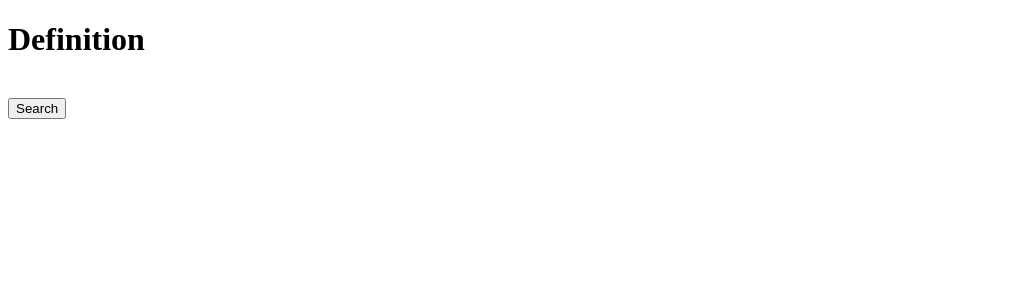
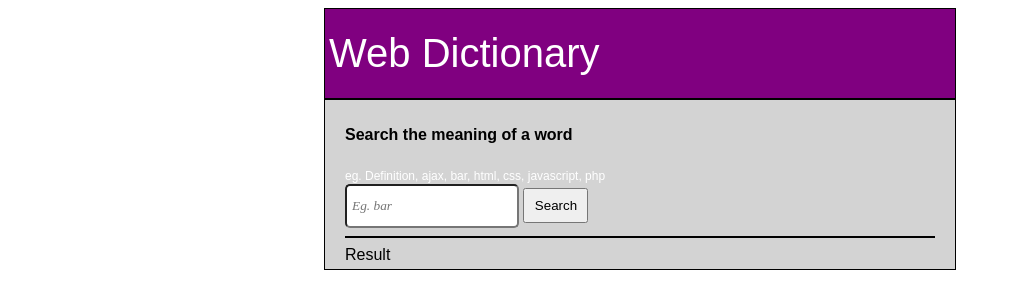
Before and after one commit to brittanymarquis/info2180-Lab6, a plain HTML site: page index.html in a window 1280 px wide. Shown: the whole page, without its empty margins (0-1011 px from the left). Drawn offline with nearby package versions, Linux system fonts and the light colour scheme.

Commit message:
Excerise 3

```diff
--- a/index.html
+++ b/index.html
@@ -2,26 +2,33 @@
 <html>
 <head>
       <title> Dictionary</title>
+        <script src="search.js" type="text/javascript"></script>
+        <script type="text/javascript" src="https://code.jquery.com/jquery-3.1.1.min.js"></script>
+        <link href="style.css" type="text/css" rel="stylesheet">
+
 </head>
 <body>
-      <h1>Definition</h1>
-      <br>
-      <button type="button" onclick="Search()" id = "request">Search</button>
-          <script>
-          function Search(){
-          var xhttp = new XMLHttpRequest();
-          var url = "https://info2180lab6-markey.c9users.io/request.php?q=definition";
-          xhttp.onreadystatechange = function(){
-                  if(this.readyState == 4 && this.status === 200){
-                  document.getElementById("request").innerHTML= this.responseText;
-                  alert(this.responseText)
-              }
-          }
-          xhttp.open("GET",url );
-          xhttp.send();
-          }
-          </script>
+      <div id="everything">
+        <div id="heading"> Web Dictionary</div>
+        <div id="main">
+            <h4>Search the meaning of a word</h4>
+            <span class="ex">eg. Definition,  ajax,  bar,  html,  css,  javascript,  php</span>
+            <br>
+            <form id="formSearch">
+                <input type="text" name="q" placeholder="Eg. bar" id="searchBar"/>
+                <button type="Button" onclick="Search()" id="submission">Search</button>
 
+            </form>
+            <hr>
+
+                <span>Result</span>
+                <div id="result">
+
+
+                </div>
+            </div>
+        </div>
+    </div>
 
 </body>
 </html>
--- /dev/null
+++ b/search.js
@@ -0,0 +1,14 @@
+"use strict";
+
+function Search(){
+    var xhttp = new XMLHttpRequest();
+    var searchBar = document.getElementById('searchBar').value;
+    var url = "https://info2180lab6-markey.c9users.io/request.php?q=" + searchBar;
+    xhttp.onreadystatechange = function(){
+        if (this.readyState == 4 && this.status == 200){
+            document.getElementById('result').innerHTML = this.responseText;
+        }
+    };
+    xhttp.open("GET",url);
+    xhttp.send();
+}
--- /dev/null
+++ b/style.css
@@ -0,0 +1,59 @@
+hr{
+    border: 0.5px solid black;
+}
+
+body{
+    font-family: fantasy, "Times New Roman", serif;
+}
+
+
+#heading{
+    padding: 22px 4px;
+    border: 1px solid black;
+    text-align: left;
+    font-size: 40px;
+    background-color: purple;
+    color:white ;
+}
+
+#everything{
+    width: 50%;
+}
+
+#main{
+    padding: 5px 20px;
+    background-color:#D3D3D3 ;
+    border: 1px solid black;
+}
+
+#searchBar {
+    border-radius: 5px;
+    height: 30px;
+    font-style: italic;
+    font-family: serif;
+    padding: 5px;
+}
+
+#submission {
+    height: 35px;
+    width: 65px;
+}
+
+#all{
+    height: 35px;
+    width: 120px;
+}
+
+#result{
+    font-family:"Times New Roman";
+    font-style: italic;
+}
+
+#main, #everything, #heading{
+    margin: auto;
+}
+
+div > .ex{
+    font-size: 12px;
+    color: white;
+}
```
